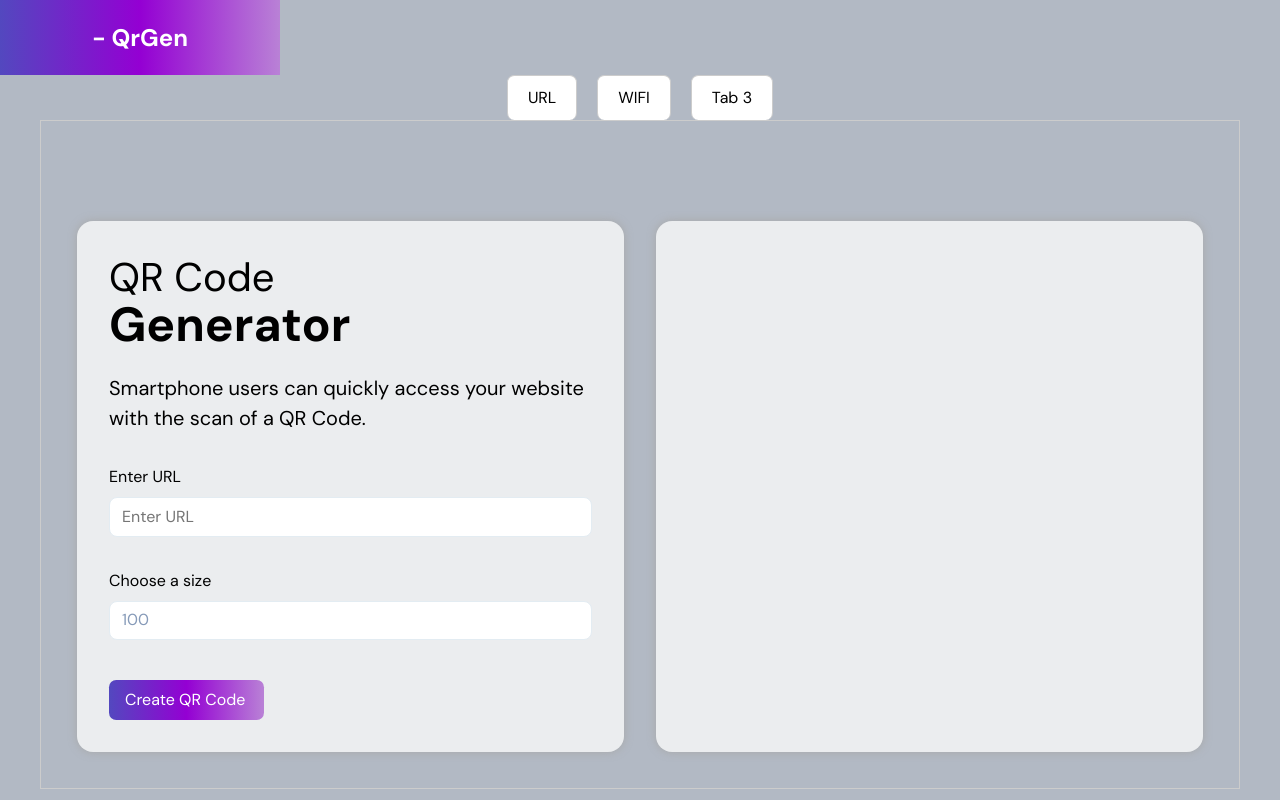
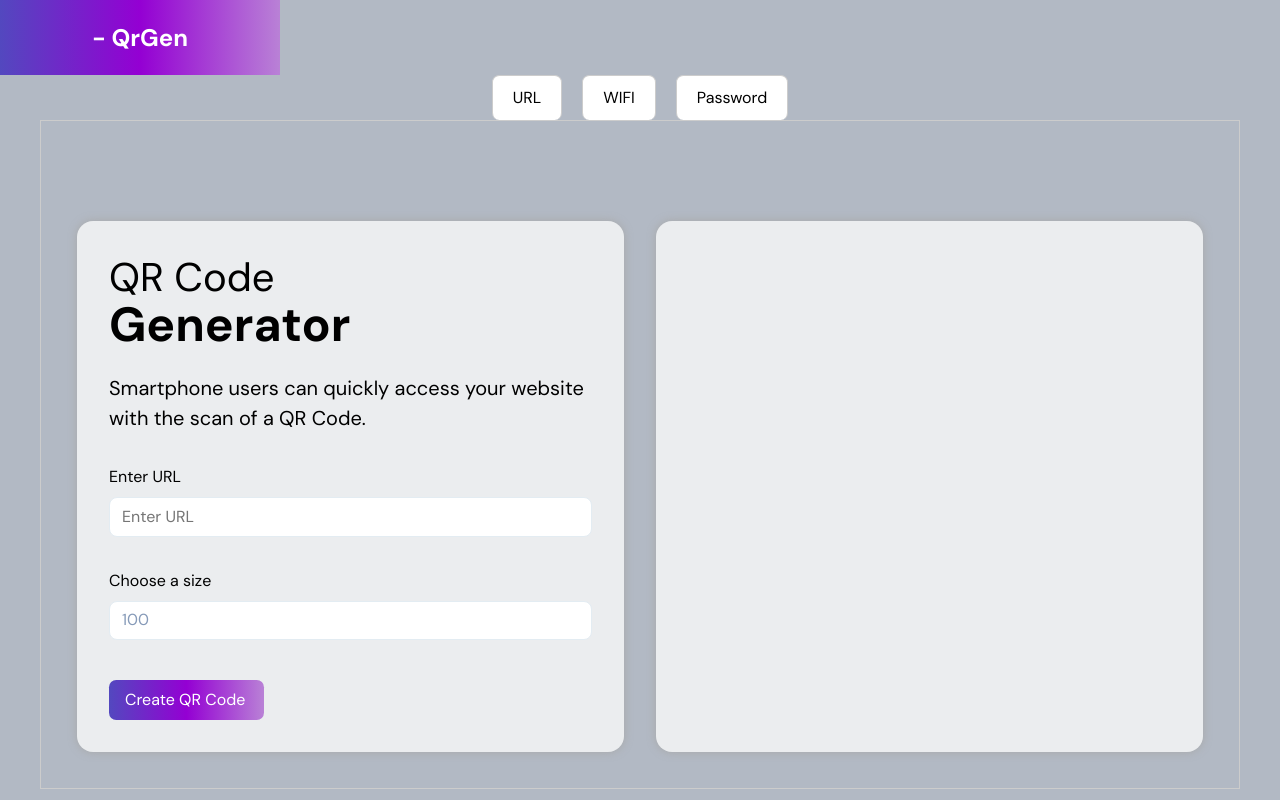
Before and after one commit to ceriustech/qrgen, a React (Create React App) app: page / in a window 1280 px wide. Built offline with nearby package versions, Linux system fonts and the light colour scheme.

Commit message:
fix: Wifi fields no longer auto fill on first load

```diff
--- a/src/components/QrCodeGenerator/WifiGenerator/WifiCodeGenerator.js
+++ b/src/components/QrCodeGenerator/WifiGenerator/WifiCodeGenerator.js
@@ -23,7 +23,7 @@ const WifiGenerator = () => {
 		}
 	};
 
-	const handleSubmit = (e) => {
+	const generateQRCode = (e) => {
 		e.preventDefault();
 		const newQrCode = new qrcode(document.getElementById('qrcode-wifi'), {
 			text: `Network Name: ${networkName}\nNetwork Type: ${networkType}\nWifi Password: ${password}`,
@@ -41,15 +41,17 @@ const WifiGenerator = () => {
 
 	return (
 		<div>
-			<form onSubmit={handleSubmit}>
+			<form onSubmit={generateQRCode}>
 				<label>
 					Network Name:
 					<input
 						type="text"
 						name="networkName"
+						id="network-name"
 						placeholder="SSID"
 						value={networkName}
 						onChange={handleChange}
+						autoComplete="off"
 					/>
 				</label>
 				<br />
@@ -73,9 +75,11 @@ const WifiGenerator = () => {
 					<input
 						type="password"
 						name="password"
+						id="password"
 						placeholder="Wi-Fi password"
 						value={password}
 						onChange={handleChange}
+						autoComplete="new-password"
 					/>
 				</label>
 				<br />
--- a/src/global/components/Utility/Tabs/Tabs.js
+++ b/src/global/components/Utility/Tabs/Tabs.js
@@ -7,7 +7,7 @@ import { TabContainer, TabButton, TabContent } from './styles';
 const tabs = [
 	{ label: 'URL', content: <LinkGenerator /> },
 	{ label: 'WIFI', content: <WifiGenerator /> },
-	{ label: 'Tab 3', content: <PasswordGenerator /> },
+	{ label: 'Password', content: <PasswordGenerator /> },
 ];
 
 const Tabs = () => {
```
